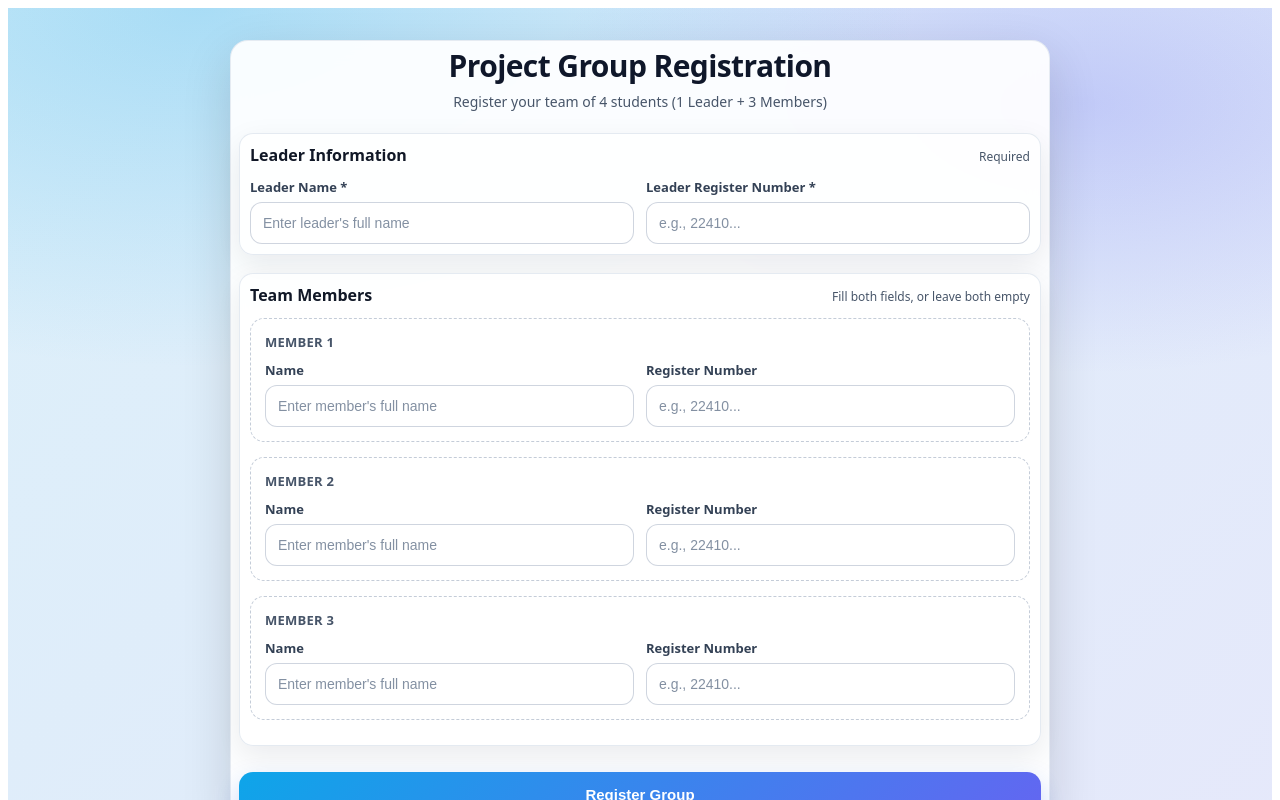
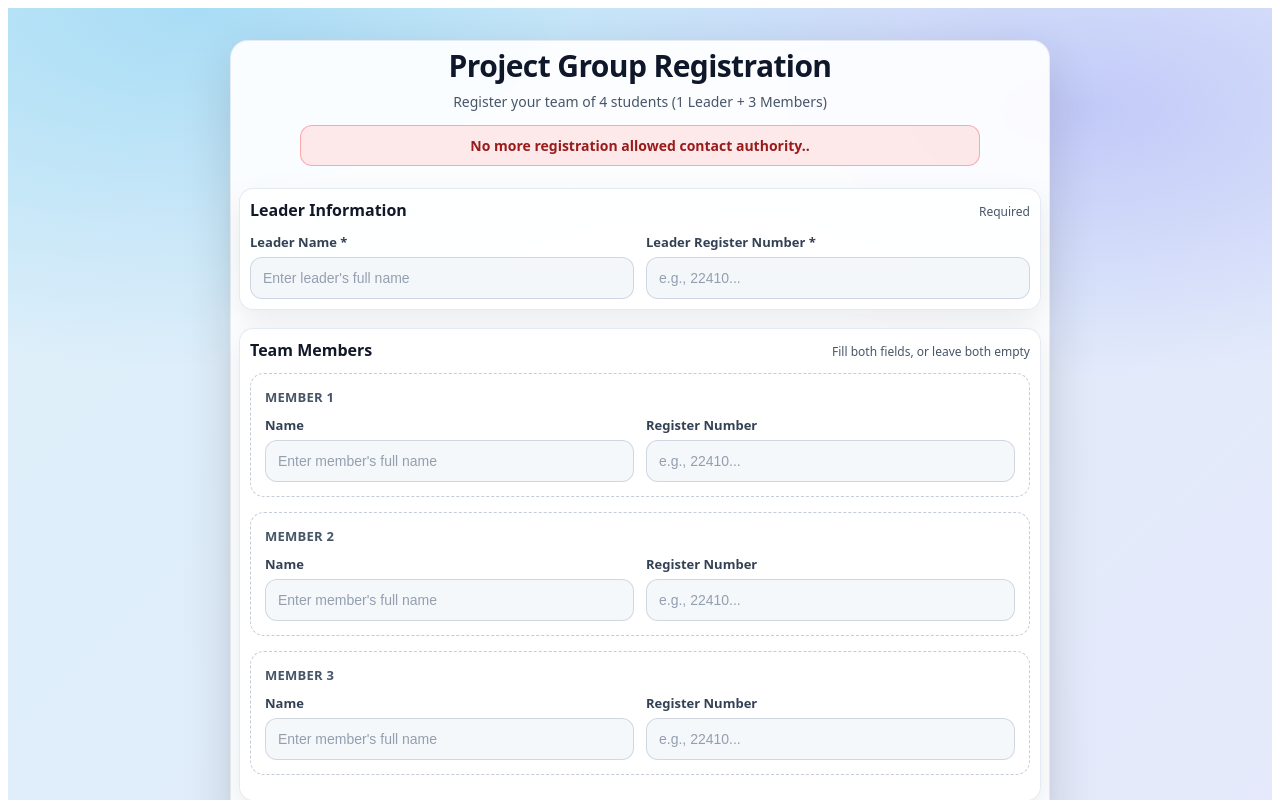
Before and after one commit to Mavricx/groupCreationForm, a React (Vite) app: page / in a window 1280 px wide. Shown: the top 800 px of the page. Built offline with nearby package versions, Linux system fonts and the light colour scheme; no server answers.

Commit message:
stopped taking registration

```diff
--- a/src/GroupRegistration.css
+++ b/src/GroupRegistration.css
@@ -77,6 +77,18 @@
   font-size: 14px;
 }
 
+.gr-closedBanner {
+  margin: 14px auto 0;
+  max-width: 680px;
+  padding: 10px 12px;
+  border-radius: 12px;
+  background: rgba(254, 226, 226, 0.75);
+  color: #991b1b;
+  border: 1px solid rgba(252, 165, 165, 0.95);
+  font-size: 14px;
+  font-weight: 700;
+}
+
 .gr-form {
   display: flex;
   flex-direction: column;
@@ -131,8 +143,6 @@
   gap: 6px;
 }
 
-
-
 .gr-label {
   font-size: 13px;
   font-weight: 600;
@@ -164,6 +174,12 @@
 
 .gr-input:hover {
   border-color: var(--gr-border-strong);
+}
+
+.gr-input:disabled {
+  cursor: not-allowed;
+  opacity: 0.85;
+  background: rgba(241, 245, 249, 0.85);
 }
 
 .gr-input:focus {
--- a/src/GroupRegistration.jsx
+++ b/src/GroupRegistration.jsx
@@ -2,6 +2,10 @@ import React, { useState } from "react";
 import "./GroupRegistration.css";
 
 const GroupRegistration = () => {
+  const REGISTRATION_CLOSED = true;
+  const REGISTRATION_CLOSED_MESSAGE =
+    "No more registration allowed contact authority..";
+
   // REPLACE THIS WITH YOUR ACTUAL APPS SCRIPT URL
   const APPS_SCRIPT_URL = import.meta.env?.VITE_APPS_SCRIPT_URL;
 
@@ -76,6 +80,11 @@ const GroupRegistration = () => {
   const handleSubmit = async (e) => {
     e.preventDefault();
 
+    if (REGISTRATION_CLOSED) {
+      setMessage({ text: REGISTRATION_CLOSED_MESSAGE, type: "error" });
+      return;
+    }
+
     if (!validateForm()) return;
 
     setLoading(true);
@@ -128,6 +137,10 @@ const GroupRegistration = () => {
           <p className="gr-subtitle">
             Register your team of 4 students (1 Leader + 3 Members)
           </p>
+
+          {REGISTRATION_CLOSED && (
+            <div className="gr-closedBanner">{REGISTRATION_CLOSED_MESSAGE}</div>
+          )}
         </div>
 
         <form onSubmit={handleSubmit} className="gr-form">
@@ -149,6 +162,7 @@ const GroupRegistration = () => {
                   value={formData.leaderName}
                   onChange={handleInputChange}
                   required
+                  disabled={loading || REGISTRATION_CLOSED}
                   className="gr-input"
                   placeholder="Enter leader's full name"
                 />
@@ -162,6 +176,7 @@ const GroupRegistration = () => {
                   value={formData.leaderRegNo}
                   onChange={handleInputChange}
                   required
+                  disabled={loading || REGISTRATION_CLOSED}
                   className="gr-input"
                   placeholder="e.g., 22410..."
                 />
@@ -189,6 +204,7 @@ const GroupRegistration = () => {
                     name="member1Name"
                     value={formData.member1Name}
                     onChange={handleInputChange}
+                    disabled={loading || REGISTRATION_CLOSED}
                     className="gr-input"
                     placeholder="Enter member's full name"
                   />
@@ -201,6 +217,7 @@ const GroupRegistration = () => {
                     name="member1RegNo"
                     value={formData.member1RegNo}
                     onChange={handleInputChange}
+                    disabled={loading || REGISTRATION_CLOSED}
                     className="gr-input"
                     placeholder="e.g., 22410..."
                   />
@@ -219,6 +236,7 @@ const GroupRegistration = () => {
                     name="member2Name"
                     value={formData.member2Name}
                     onChange={handleInputChange}
+                    disabled={loading || REGISTRATION_CLOSED}
                     className="gr-input"
                     placeholder="Enter member's full name"
                   />
@@ -231,6 +249,7 @@ const GroupRegistration = () => {
                     name="member2RegNo"
                     value={formData.member2RegNo}
                     onChange={handleInputChange}
+                    disabled={loading || REGISTRATION_CLOSED}
                     className="gr-input"
                     placeholder="e.g., 22410..."
                   />
@@ -249,6 +268,7 @@ const GroupRegistration = () => {
                     name="member3Name"
                     value={formData.member3Name}
                     onChange={handleInputChange}
+                    disabled={loading || REGISTRATION_CLOSED}
                     className="gr-input"
                     placeholder="Enter member's full name"
                   />
@@ -261,6 +281,7 @@ const GroupRegistration = () => {
                     name="member3RegNo"
                     value={formData.member3RegNo}
                     onChange={handleInputChange}
+                    disabled={loading || REGISTRATION_CLOSED}
                     className="gr-input"
                     placeholder="e.g., 22410..."
                   />
@@ -271,8 +292,16 @@ const GroupRegistration = () => {
 
           {/* Submit Button */}
           <div className="gr-actions">
-            <button type="submit" disabled={loading} className="gr-button">
-              {loading ? "Submitting..." : "Register Group"}
+            <button
+              type="submit"
+              disabled={loading || REGISTRATION_CLOSED}
+              className="gr-button"
+            >
+              {REGISTRATION_CLOSED
+                ? "Registration Closed"
+                : loading
+                  ? "Submitting..."
+                  : "Register Group"}
             </button>
           </div>
 
```
